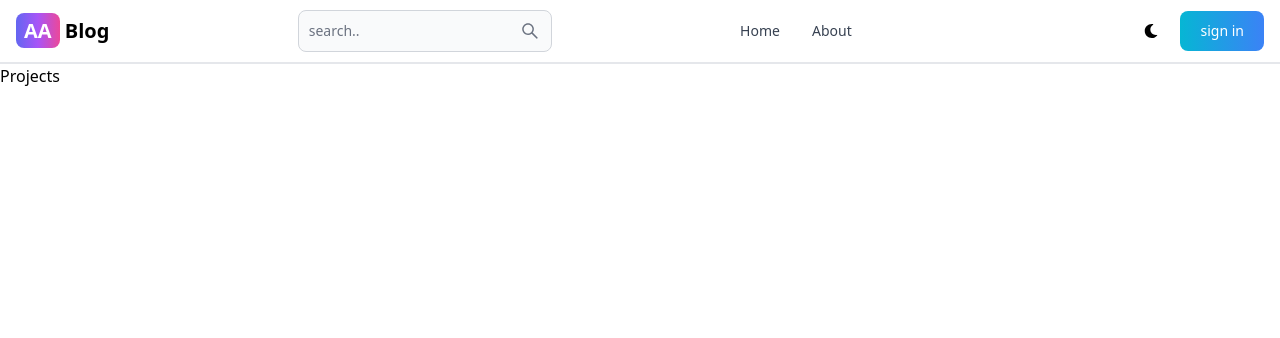
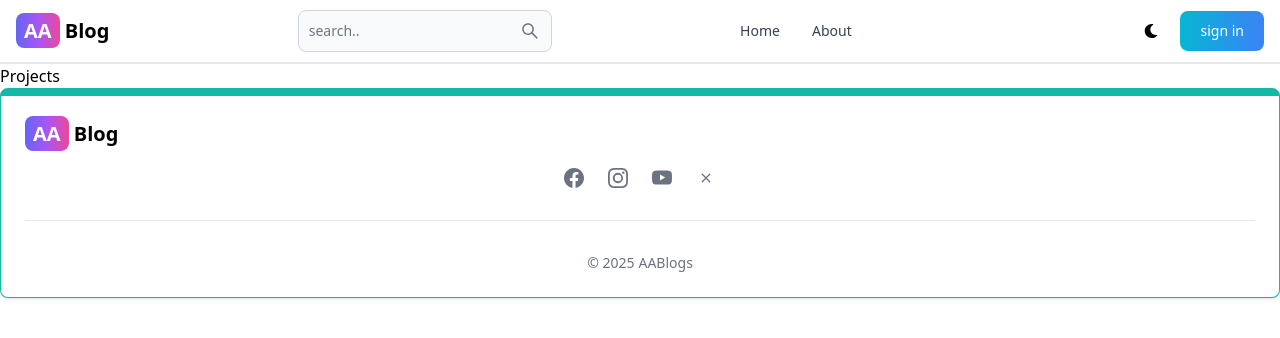
Before and after one commit to AnmolArya5/blog-youtube, a React (Vite) app in the folder frontend/: page /projects in a window 1280 px wide. Shown: the top 338 px of the page. Built offline with nearby package versions, Linux system fonts and the light colour scheme.

Commit message:
create footer components

```diff
--- a/frontend/src/App.jsx
+++ b/frontend/src/App.jsx
@@ -7,6 +7,7 @@ import SignUp from './pages/SignUp'
 import Dashboard from './pages/Dashboard'
 import Projects from './pages/Projects'
 import Header from './components/Header'
+import Footer from './components/Footer'
 
 export default function App() {
   return (
@@ -21,6 +22,7 @@ export default function App() {
       <Route path="/projects" element={<Projects />} />
 
     </Routes>
+    <Footer/>
     </BrowserRouter>
   )
 }
--- /dev/null
+++ b/frontend/src/components/Footer.jsx
@@ -0,0 +1,30 @@
+import React from 'react'
+import { Footer, FooterCopyright, FooterDivider, FooterIcon } from 'flowbite-react'
+import { Link } from 'react-router-dom'
+import {BsFacebook, BsInstagram, BsX, BsYoutube} from 'react-icons/bs';
+
+export default function FooterCom() {
+  return (
+    <Footer container className='border border-t-8 border-teal-500'>
+      <div className="w-full max-w-7xl mx-auto">
+        <div className="">
+            <div className="sm:flex sm:items-center sm:justify-between">
+                <Link to="/" className='self-center whitespace-nowrap text-lg sm:text-xl font-semibold dark:text-white'>
+                 <span className='px-2 py-1 bg-gradient-to-r from-indigo-500 via-purple-500 to-pink-500 rounded-lg text-white' >AA</span> Blog
+                 </Link>
+            </div>
+            <div className="flex gap-6 sm:mt-5 mt-4 sm:justify-center">
+                <FooterIcon href='#' icon={BsFacebook}/>
+                <FooterIcon href='#' icon={BsInstagram}/>
+                <FooterIcon href='#' icon={BsYoutube}/>
+                <FooterIcon href='#' icon={BsX}/>
+            </div>
+        </div>
+        <FooterDivider/>
+        <div className="">
+            <FooterCopyright href='#' by='AABlogs' year={new Date().getFullYear()}/>
+        </div>
+      </div>
+    </Footer>
+  )
+}
```
